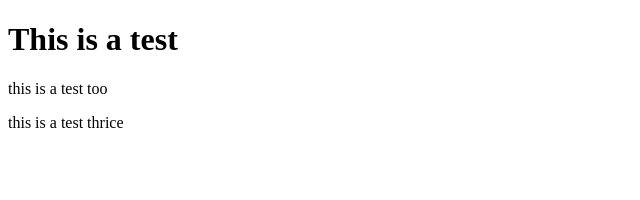
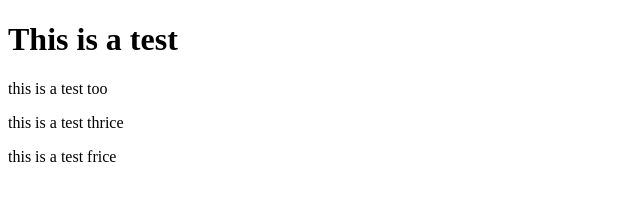
Before and after one commit to j-nathanson/git-test, a plain HTML site: page index.html in a window 1280 px wide. Shown: the whole page, without its empty margins (0-640 px from the left). Drawn offline with Linux system fonts and the light colour scheme.

Commit message:
fourth commit

```diff
--- a/index.html
+++ b/index.html
@@ -9,5 +9,6 @@
     <h1>This is a test</h1>
     <p>this is a test too</p>
     <p>this is a test thrice</p>
+    <p>this is a test frice</p>
   </body>
 </html>
```
